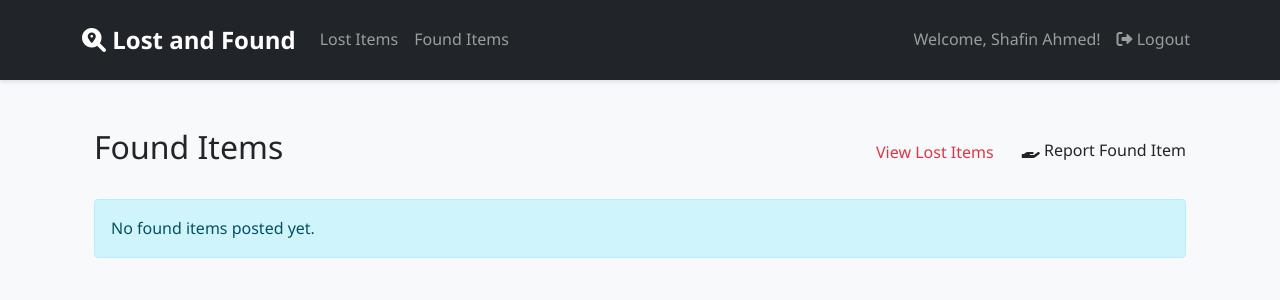
After one commit to ahshafin2315/Lost-FoundTracking-CSE471-Project, a Flask app: page /found-items in a window 1280 px wide. The commit adds this page. Shown: the top 300 px of the page. Run offline with Flask 2, Linux system fonts and the light colour scheme; a user stored in the database is signed in; tables that the repository leaves empty hold one stand-in row (values such as "Sample post"); some libraries are stand-ins or nearby versions.

Commit message:
Added Found Items API and page and updated base.html

```diff
--- a/app.py
+++ b/app.py
@@ -169,6 +169,11 @@ def lost_items():
     lost_items = Post.query.filter_by(type="lost").order_by(Post.date.desc()).all()
     return render_template("lost_items.html", items=lost_items)
 
+@app.route("/found-items")
+@login_required
+def found_items():
+    found_items = Post.query.filter_by(type="found").order_by(Post.date.desc()).all()
+    return render_template("found_items.html", items=found_items)
 
 # Create tables
 with app.app_context():
--- a/templates/base.html
+++ b/templates/base.html
@@ -23,7 +23,7 @@
                         <a class="nav-link" href="{{ url_for('lost_items') }}">Lost Items</a>
                     </li>
                     <li class="nav-item">
-                        <!-- TBA later, linking and navigation to found_items page -->
+                        <a class="nav-link" href="{{ url_for('found_items') }}">Found Items</a>
                     </li>
                 </ul>
                 <ul class="navbar-nav">
--- /dev/null
+++ b/templates/found_items.html
@@ -0,0 +1,45 @@
+{% extends "base.html" %}
+
+{% block title %}Found Items{% endblock %}
+
+{% block content %}
+<div class="container py-4">
+    <div class="d-flex justify-content-between align-items-center mb-4">
+        <h2>Found Items</h2>
+        <div>
+            <a href="{{ url_for('lost_items') }}" class="btn btn-outline-danger me-2">View Lost Items</a>
+            <!--To be added later: Add new post button-->
+                <i class="fas fa-hand-holding"></i> Report Found Item
+            </a>
+        </div>
+    </div>
+
+    <div class="row">
+        {% for item in items %}
+        <div class="col-md-4 mb-4">
+            <div class="card h-100 shadow-sm">
+                {% if item.images %}
+                <img src="{{ url_for('static', filename='uploads/' + item.images.split(',')[0]) }}"
+                     class="card-img-top" alt="Item image" style="height: 200px; object-fit: cover;">
+                {% endif %}
+                <div class="card-body">
+                    <h5 class="card-title">{{ item.category_name|title }}</h5>
+                    <p class="card-text text-muted">{{ item.description[:100] }}...</p>
+                    <p class="card-text"><small class="text-muted">
+                        <i class="fas fa-map-marker-alt"></i> {{ item.location }}<br>
+                        <i class="fas fa-calendar"></i> {{ item.date.strftime('%Y-%m-%d') }}
+                    </small></p>
+                    <a href="{{ url_for('view_post', post_id=item.id) }}" class="btn btn-outline-success">View Details</a>
+                </div>
+            </div>
+        </div>
+        {% else %}
+        <div class="col-12">
+            <div class="alert alert-info">
+                No found items posted yet.
+            </div>
+        </div>
+        {% endfor %}
+    </div>
+</div>
+{% endblock %}
```
Also changed, not shown: instance/lostandfound.db.
